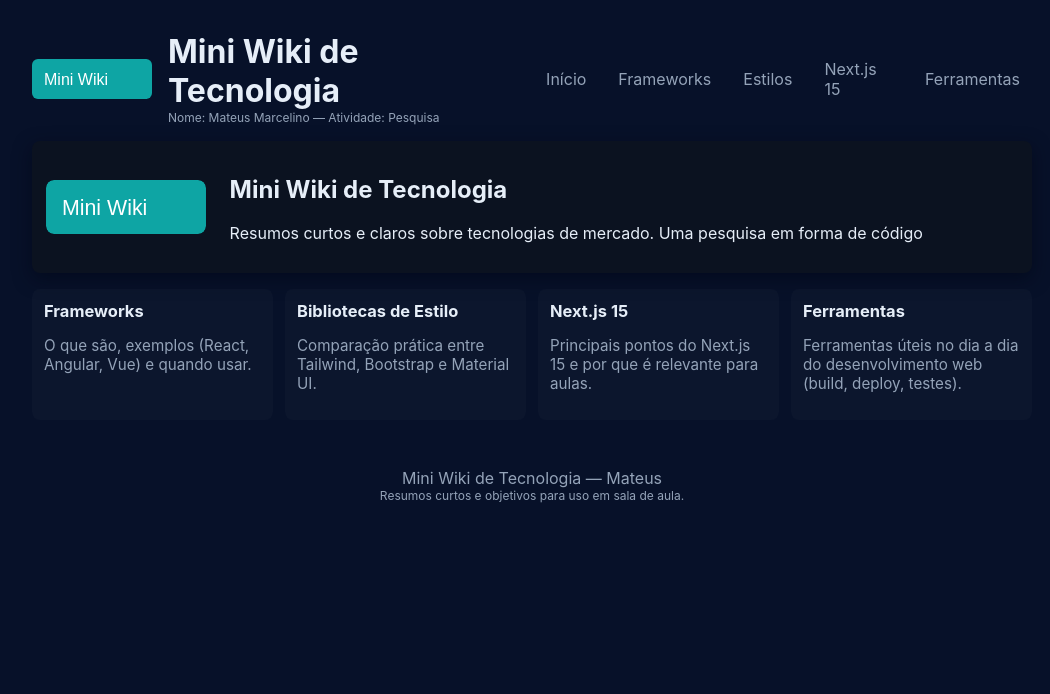
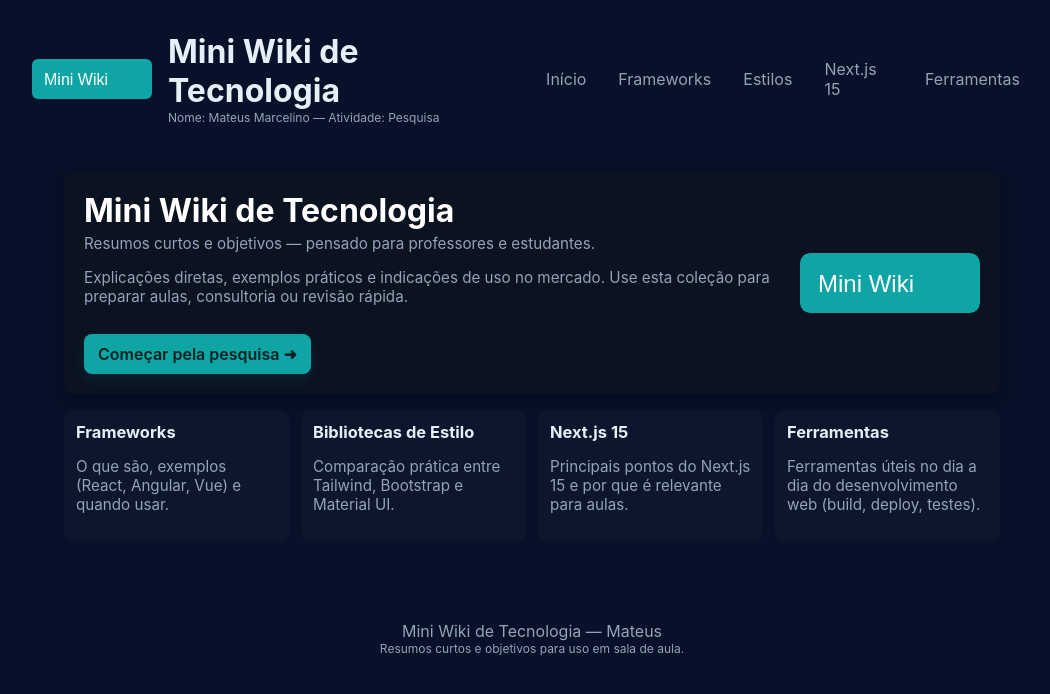
Before and after one commit to mateussousaaaa00-blip/fremeworks-pesquisa, a Next.js app: page / in a window 1280 px wide. Shown: the top 694 px of the page, without its empty margins (108-1158 px from the left). Built offline with nearby package versions, Linux system fonts and the light colour scheme.

Commit message:
ui: melhorar início  cabeçalho profissional, subtítulo e CTA

```diff
--- a/app/page.jsx
+++ b/app/page.jsx
@@ -2,15 +2,23 @@ import InfoCard from '../components/InfoCard'
 
 export default function Home(){
   return (
-    <section>
-      <div className="hero card" style={{marginBottom:16}}>
-        <img src="/logo.svg" alt="logo" />
+    <main className="container">
+      <section className="hero card" style={{marginBottom:16, padding: '1.25rem'}}>
+        <div style={{flex:1}}>
+          <h1 className="hero-title">Mini Wiki de Tecnologia</h1>
+          <p className="hero-sub muted-small">Resumos curtos e objetivos — pensado para professores e estudantes.</p>
+          <p className="muted-small" style={{marginTop:12}}>Explicações diretas, exemplos práticos e indicações de uso no mercado. Use esta coleção para preparar aulas, consultoria ou revisão rápida.</p>
           <div>
-          <h2>Mini Wiki de Tecnologia</h2>
-          <p>Resumos curtos e claros sobre tecnologias de mercado. Uma pesquisa em forma de código</p>
+            <a href="/frameworks" className="cta" aria-label="Começar pela pesquisa">Começar pela pesquisa ➜</a>
           </div>
         </div>
 
+        <div style={{display:'flex',alignItems:'center',justifyContent:'center'}}>
+          <img src="/logo.svg" alt="Logo Mini Wiki" style={{width:180,borderRadius:10}} />
+        </div>
+      </section>
+
+      <section>
         <div className="grid">
           <InfoCard title="Frameworks">
             <p>O que são, exemplos (React, Angular, Vue) e quando usar.</p>
@@ -26,5 +34,6 @@ export default function Home(){
           </InfoCard>
         </div>
       </section>
+    </main>
   )
 }
--- a/styles/globals.css
+++ b/styles/globals.css
@@ -25,3 +25,13 @@ body{
 .hero{display:flex;gap:1.5rem;align-items:center}
 .hero img{width:160px;border-radius:8px}
 .footer{margin-top:2rem;padding:1rem 0;color:var(--muted);text-align:center}
+
+/* Header / CTA styles for a cleaner, professional hero */
+.hero-title{font-size:1.6rem;margin:0;color:#ffffff;line-height:1.1}
+.hero-sub{color:var(--muted);margin-top:6px}
+.cta{display:inline-block;background:var(--accent);color:#022; padding:10px 14px;border-radius:8px;text-decoration:none;font-weight:600;margin-top:12px;box-shadow:0 6px 14px rgba(14,165,164,0.12);transition:transform .12s ease,opacity .12s ease}
+.cta:hover{transform:translateY(-2px);opacity:0.95}
+
+@media (min-width:768px){
+  .hero-title{font-size:2rem}
+}
```
Lines whose indentation alone changed are shown as unchanged.
